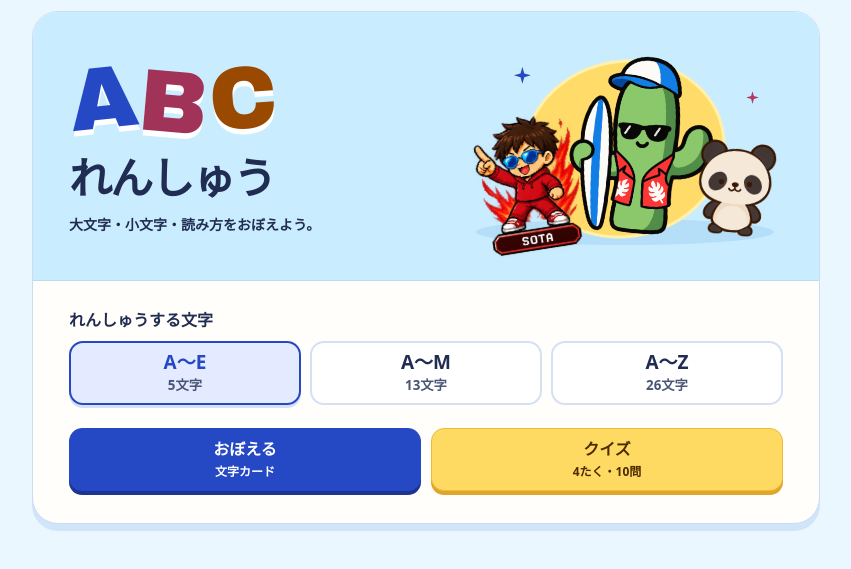
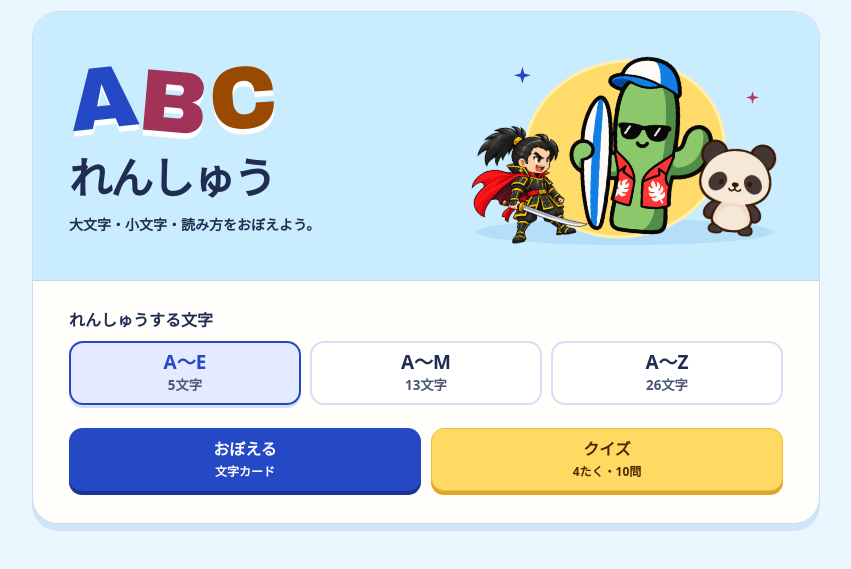
Before and after one commit to KAIRI-studio/abc-renshu, a plain HTML site: page index.html in a window 1280 px wide. Shown: the part 71-640 px from the top of the page, without its empty margins (214-1065 px from the left). Drawn offline with Linux system fonts and the light colour scheme.

Commit message:
Replace home Sota with Nobunaga and move Sota to learning card

```diff
--- a/index.html
+++ b/index.html
@@ -38,7 +38,7 @@
     .cast::before { content: ''; position: absolute; inset: 11% 18% 8%; background: #ffdc69; border: 3px solid #fff0ac; border-radius: 50%; transform: rotate(-12deg); }
     .cast::after { content: ''; position: absolute; inset: auto 3% 5% 3%; height: 12%; background: #6cadde38; border-radius: 50%; z-index: -1; }
     .cast img { display: block; }
-    .sota { position: absolute; bottom: 1%; left: 0; width: 38%; height: 65%; object-fit: contain; transform: rotate(-9deg); }
+    .nobunaga { position: absolute; bottom: 1%; left: 0; width: 38%; height: 65%; object-fit: contain; transform: rotate(-9deg); }
     .surfer { position: absolute; bottom: 0; left: 22%; width: 61%; height: 100%; object-fit: contain; transform: rotate(5deg); }
     .panda { position: absolute; width: 30%; height: 58%; object-fit: contain; bottom: 2%; right: 0; transform: rotate(6deg); }
     .sparkle { position: absolute; width: 17px; height: 17px; color: #2548c5; background: currentColor; clip-path: polygon(50% 0,61% 39%,100% 50%,61% 61%,50% 100%,39% 61%,0 50%,39% 39%); }
@@ -138,7 +138,7 @@
           <div><h1 tabindex="-1" aria-label="ABCれんしゅう"><b lang="en"><span>A</span><span>B</span><span>C</span></b>れんしゅう</h1><p class="intro">大文字・小文字・読み方をおぼえよう。</p></div>
           <div class="cast" aria-hidden="true">
             <i class="sparkle"></i><i class="sparkle"></i>
-            <img class="sota" src="assets/sota.webp" alt="" width="315" height="394">
+            <img class="nobunaga" src="assets/characters/nobunaga.webp" alt="" width="1254" height="1254">
             <img class="surfer" src="assets/surfer.png" alt="" width="1200" height="1320">
             <img class="panda" src="assets/panda-feet.png" alt="" width="240" height="272">
           </div>
@@ -212,7 +212,7 @@
       'assets/characters/naomasa.webp',
       'assets/characters/honey.png',
       'assets/characters/idol.png',
-      'assets/characters/nobunaga.webp',
+      'assets/sota.webp',
       'assets/characters/kappa.png',
       'assets/characters/lord.png',
       'assets/characters/shingen.webp',
```
